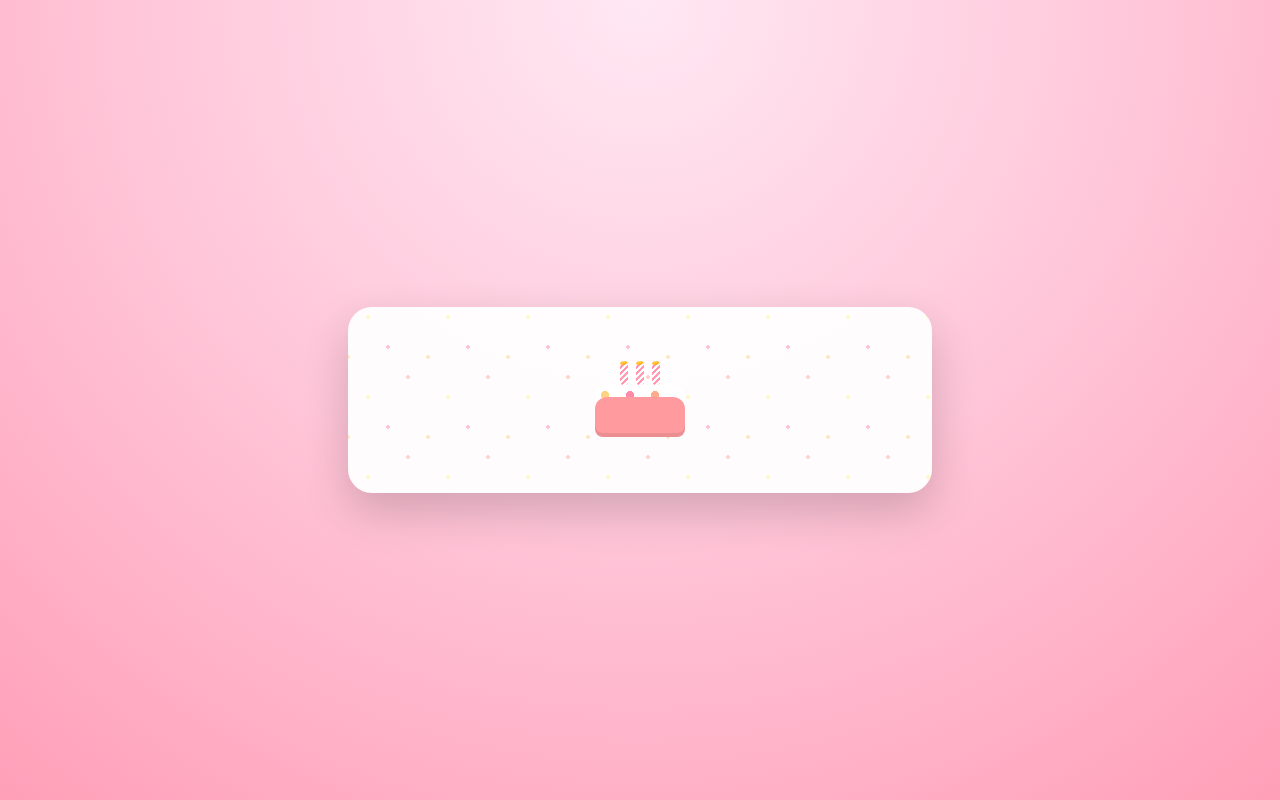
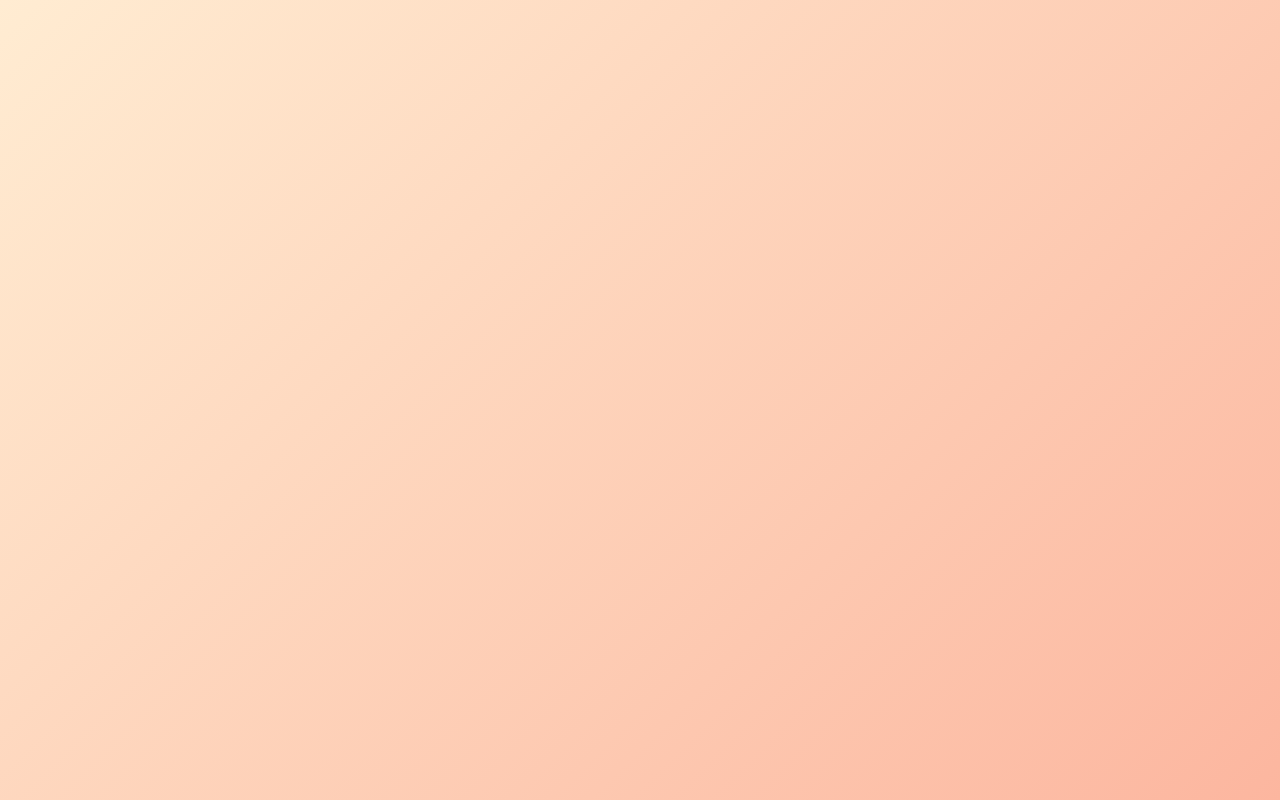
Before and after one commit to Jordy441/maxine, a website: page src/index.html in a window 1280 px wide. Drawn offline with Linux system fonts and the light colour scheme.

Commit message:
Refactor birthday card styles and update title
Updated the title and modified the styling for the birthday card. Removed unnecessary styles and added new styles for a cleaner look.

```diff
--- a/src/index.html
+++ b/src/index.html
@@ -2,250 +2,31 @@
 <html lang="en">
 <head>
   <meta charset="UTF-8" />
-  <title>Happy Birthday, Maxine!</title>
+  <title>Happy Birthday!</title>
   <style>
     body {
       margin: 0;
+      min-height: 100vh;
       font-family: system-ui, -apple-system, BlinkMacSystemFont, "Segoe UI", sans-serif;
-      background: radial-gradient(circle at top, #ffe8f3, #ffc6d9, #ff9fb8);
-      color: #2b1333;
       display: flex;
       align-items: center;
       justify-content: center;
-      min-height: 100vh;
+      background: linear-gradient(135deg, #ffecd2, #fcb69f);
+      color: #333;
     }
 
     .card {
-      background: rgba(255, 255, 255, 0.95);
-      border-radius: 24px;
-      box-shadow: 0 18px 45px rgba(0, 0, 0, 0.18);
-      padding: 40px 32px;
-      max-width: 520px;
+      background: #ffffffee;
+      border-radius: 20px;
+      padding: 30px 28px;
+      max-width: 480px;
       width: 90%;
       text-align: center;
+      box-shadow: 0 12px 30px rgba(0, 0, 0, 0.18);
       position: relative;
       overflow: hidden;
     }
 
-    .confetti {
+    .balloons {
       position: absolute;
       inset: 0;
-      pointer-events: none;
-      background-image:
-        radial-gradient(circle, #ff6f91 2px, transparent 2px),
-        radial-gradient(circle, #ff9671 2px, transparent 2px),
-        radial-gradient(circle, #ffc75f 2px, transparent 2px),
-        radial-gradient(circle, #f9f871 2px, transparent 2px);
-      background-size: 80px 80px;
-      background-position: 0 0, 20px 30px, 40px 10px, -20px 50px;
-      opacity: 0.4;
-    }
-
-    h1 {
-      font-size: 2.6rem;
-      margin: 0 0 0.4em;
-      letter-spacing: 0.08em;
-      text-transform: uppercase;
-    }
-
-    h1 span {
-      display: block;
-      font-size: 1.4rem;
-      letter-spacing: 0.15em;
-      color: #ff4f81;
-    }
-
-    .age-tag {
-      display: inline-block;
-      margin-bottom: 1.2em;
-      padding: 0.4em 1em;
-      border-radius: 999px;
-      background: linear-gradient(135deg, #ff9a9e, #fad0c4);
-      color: #4a154b;
-      font-weight: 600;
-      font-size: 0.85rem;
-      letter-spacing: 0.14em;
-      text-transform: uppercase;
-    }
-
-    p {
-      margin: 0.4em 0;
-      line-height: 1.6;
-      font-size: 1rem;
-    }
-
-    .message {
-      margin: 1.5em 0 2em;
-      font-size: 1.05rem;
-    }
-
-    .from {
-      margin-top: 1em;
-      font-style: italic;
-      color: #7b3f86;
-    }
-
-    .button-row {
-      margin-top: 1.2em;
-      display: flex;
-      justify-content: center;
-      gap: 10px;
-      flex-wrap: wrap;
-    }
-
-    .btn {
-      border: none;
-      border-radius: 999px;
-      padding: 0.6em 1.4em;
-      font-size: 0.95rem;
-      cursor: pointer;
-      font-weight: 600;
-      letter-spacing: 0.08em;
-      text-transform: uppercase;
-      transition: transform 0.15s ease, box-shadow 0.15s ease, background 0.2s ease;
-    }
-
-    .btn-main {
-      background: linear-gradient(135deg, #ff6f91, #ff9671);
-      color: #fff;
-      box-shadow: 0 6px 18px rgba(255, 111, 145, 0.45);
-    }
-
-    .btn-ghost {
-      background: transparent;
-      color: #ff6f91;
-      border: 2px solid #ff6f91;
-    }
-
-    .btn:hover {
-      transform: translateY(-1px);
-      box-shadow: 0 10px 24px rgba(0, 0, 0, 0.12);
-    }
-
-    .cake {
-      width: 90px;
-      height: 90px;
-      margin: 0 auto 1em;
-      position: relative;
-    }
-
-    .cake-base {
-      position: absolute;
-      bottom: 0;
-      left: 50%;
-      transform: translateX(-50%);
-      width: 90px;
-      height: 40px;
-      background: #ff9a9e;
-      border-radius: 12px 12px 8px 8px;
-      box-shadow: inset 0 -4px 0 rgba(0, 0, 0, 0.08);
-    }
-
-    .cake-icing {
-      position: absolute;
-      bottom: 30px;
-      left: 50%;
-      transform: translateX(-50%);
-      width: 90px;
-      height: 22px;
-      background: #fff;
-      border-radius: 12px 12px 0 0;
-      box-shadow: 0 4px 0 rgba(0, 0, 0, 0.05);
-      overflow: hidden;
-    }
-
-    .cake-icing::before {
-      content: "";
-      position: absolute;
-      inset: 0;
-      background: radial-gradient(circle at 10px 10px, #ffc75f 4px, transparent 4px),
-                  radial-gradient(circle at 35px 10px, #ff6f91 4px, transparent 4px),
-                  radial-gradient(circle at 60px 10px, #ff9671 4px, transparent 4px);
-      opacity: 0.8;
-    }
-
-    .candles {
-      position: absolute;
-      bottom: 52px;
-      left: 50%;
-      transform: translateX(-50%);
-      display: flex;
-      gap: 8px;
-    }
-
-    .candle {
-      width: 8px;
-      height: 24px;
-      background: #fff;
-      border-radius: 4px;
-      position: relative;
-      overflow: hidden;
-    }
-
-    .candle::before {
-      content: "";
-      position: absolute;
-      inset: 0;
-      background-image: linear-gradient(
-        135deg,
-        rgba(255, 111, 145, 0.8) 25%,
-        transparent 25%,
-        transparent 50%,
-        rgba(255, 111, 145, 0.8) 50%,
-        rgba(255, 111, 145, 0.8) 75%,
-        transparent 75%,
-        transparent
-      );
-      background-size: 6px 6px;
-      opacity: 0.9;
-    }
-
-    .flame {
-      position: absolute;
-      top: -10px;
-      left: 50%;
-      transform: translateX(-50%);
-      width: 10px;
-      height: 16px;
-      background: radial-gradient(circle at 30% 20%, #fff 0, #ffe082 40%, #ffb300 70%, transparent 72%);
-      border-radius: 50% 50% 50% 50%;
-      animation: flicker 0.9s infinite alternate;
-      opacity: 0.95;
-    }
-
-    @keyframes flicker {
-      0% { transform: translateX(-50%) scale(1); opacity: 0.9; }
-      100% { transform: translateX(-50%) scale(1.06); opacity: 1; }
-    }
-
-    @media (max-width: 480px) {
-      h1 {
-        font-size: 2.1rem;
-      }
-      h1 span {
-        font-size: 1.1rem;
-      }
-      .card {
-        padding: 30px 22px;
-      }
-    }
-  </style>
-</head>
-<body>
-  <div class="card">
-    <div class="confetti" aria-hidden="true"></div>
-
-    <div class="cake" aria-hidden="true">
-      <div class="candles">
-        <div class="candle">
-          <div class="flame"></div>
-        </div>
-        <div class="candle">
-          <div class="flame"></div>
-        </div>
-        <div class="candle">
-          <div class="flame"></div>
-        </div>
-      </div>
-      <div class="cake-icing"></div>
-      <div class="cake-base">
```
